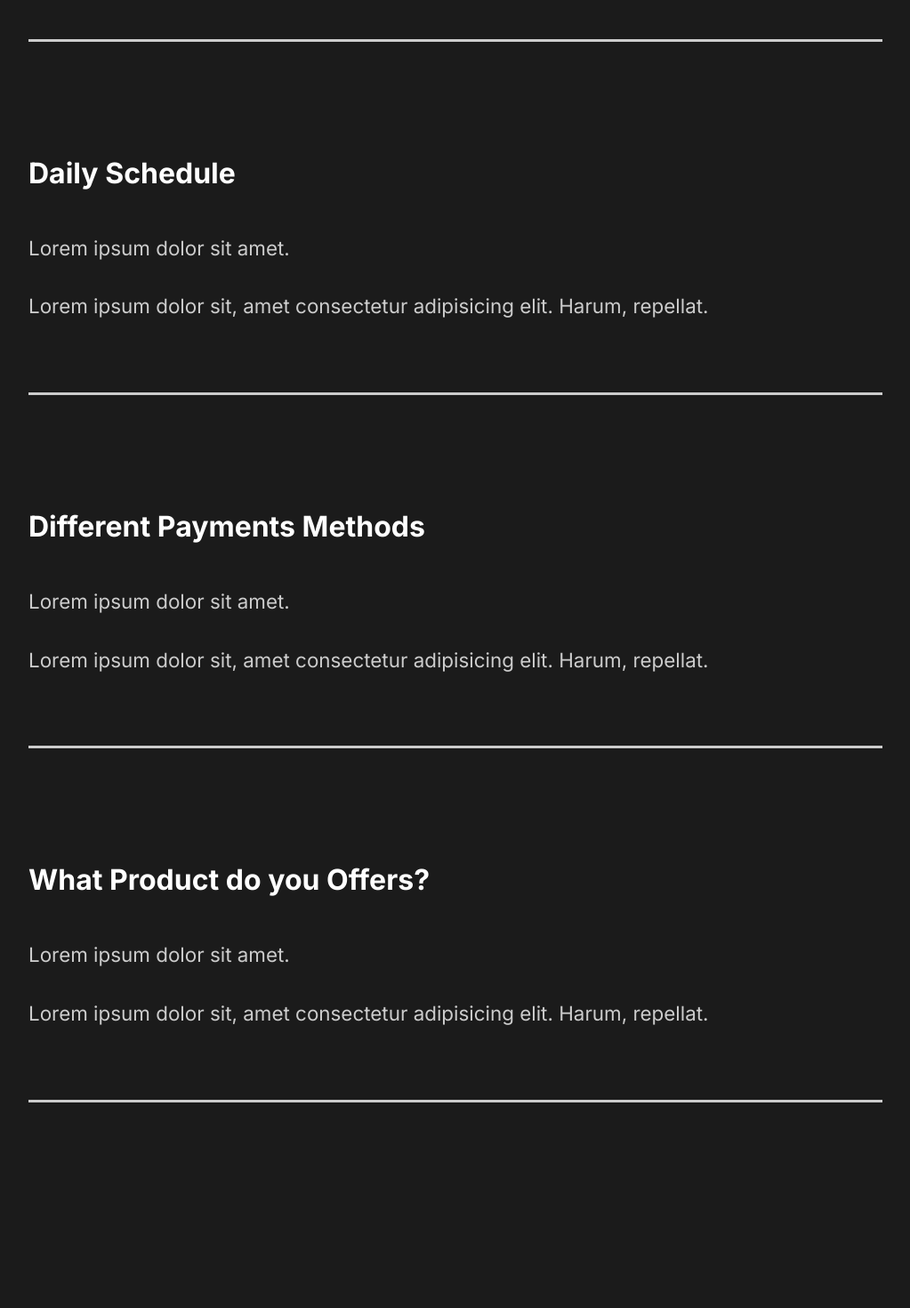
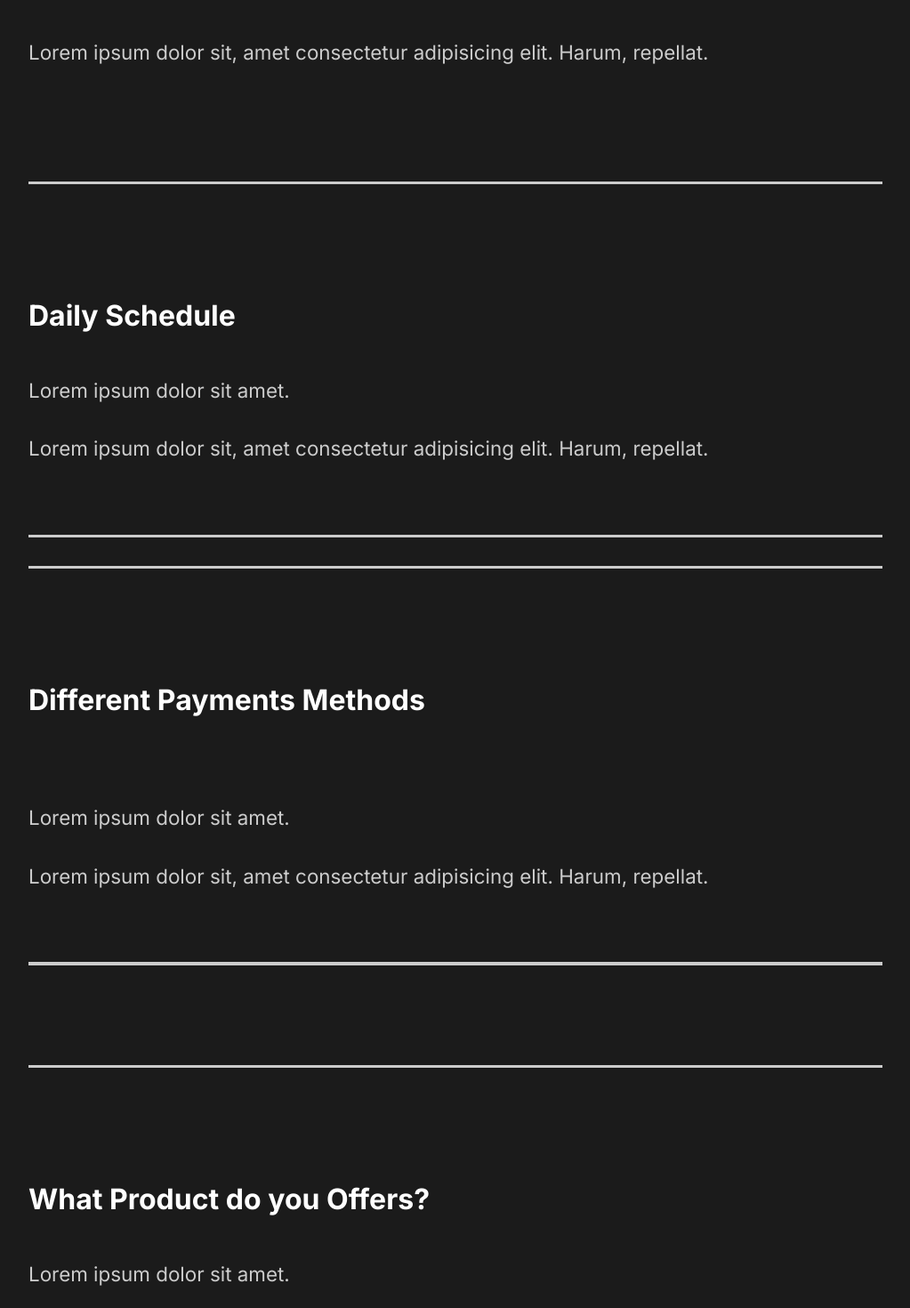
Before and after one commit to julesow/capture-portfollio, a React (Create React App) app: page / in a window 1280 px wide. Shown: the part 2780-4250 px from the top of the page at 89% size, without its empty margins (128-1151 px from the left). Before the commit the page ends 4179 px from the top, so only its background shows below. Built offline with nearby package versions, Linux system fonts and the light colour scheme.

Commit message:
adds animation to faq section

```diff
--- a/src/components/FaqSection.js
+++ b/src/components/FaqSection.js
@@ -1,15 +1,27 @@
 import React from "react";
 import styled from "styled-components";
-import {About} from '../styles';
+import { About } from "../styles";
+import Toggle from "./Toggle";
+import {AnimateSharedLayout} from "framer-motion"
+
 
 const FaqSection = () => {
   return (
-    <FAQ >
+    <FAQ>
       <h2>
         Any Questions <span>FAQ</span>
       </h2>
-      <div className="question">
-        <h4>How Do I Start?</h4>
+      <AnimateSharedLayout>
+      <Toggle title="How Do I Start?">
+        <div className="question">
+          <p>Lorem ipsum dolor sit amet.</p>
+          <p>
+            Lorem ipsum dolor sit, amet consectetur adipisicing elit. Harum,
+            repellat.
+          </p>
+        </div>
+      </Toggle>
+      <Toggle title="Daily Schedule">
         <div className="answer">
           <p>Lorem ipsum dolor sit amet.</p>
           <p>
@@ -18,9 +30,20 @@
           </p>
         </div>
         <div className="faq-line"></div>
-      </div>
-      <div className="question">
-        <h4>Daily Schedule</h4>
+      </Toggle>
+      <Toggle title="Different Payments Methods">
+        <div className="question">
+          <div className="answer">
+            <p>Lorem ipsum dolor sit amet.</p>
+            <p>
+              Lorem ipsum dolor sit, amet consectetur adipisicing elit. Harum,
+              repellat.
+            </p>
+          </div>
+          <div className="faq-line"></div>
+        </div>
+      </Toggle>
+      <Toggle title="What Product do you Offers?">
         <div className="answer">
           <p>Lorem ipsum dolor sit amet.</p>
           <p>
@@ -29,58 +52,37 @@
           </p>
         </div>
         <div className="faq-line"></div>
-      </div>
-      <div className="question">
-        <h4>Different Payments Methods</h4>
-        <div className="answer">
-          <p>Lorem ipsum dolor sit amet.</p>
-          <p>
-            Lorem ipsum dolor sit, amet consectetur adipisicing elit. Harum,
-            repellat.
-          </p>
-        </div>
-        <div className="faq-line"></div>
-      </div>
-      <div className="question">
-        <h4>What Product do you Offers?</h4>
-        <div className="answer">
-          <p>Lorem ipsum dolor sit amet.</p>
-          <p>
-            Lorem ipsum dolor sit, amet consectetur adipisicing elit. Harum,
-            repellat.
-          </p>
-        </div>
-        <div className="faq-line"></div>
-      </div>
+      </Toggle>
+      </AnimateSharedLayout>
     </FAQ>
   );
 };
 
 const FAQ = styled(About)`
   display: block;
-  span{
+  span {
     display: block;
   }
-  h2{
-    padding-bottom:2rem;
-    font-weight:lighter;
+  h2 {
+    padding-bottom: 2rem;
+    font-weight: lighter;
   }
-  .faq-line{
-    background:#cccccc;
-    height:0.2rem;
-    margin:2rem 0rem;
+  .faq-line {
+    background: #cccccc;
+    height: 0.2rem;
+    margin: 2rem 0rem;
     width: 100%;
   }
-  .question{
-    padding:3rem 0rem;
-    cursor:pointer;
+  .question {
+    padding: 3rem 0rem;
+    cursor: pointer;
   }
-  .answer{
-    padding:2rem 0rem;
-    p{
-      padding:1rem 0rem;
+  .answer {
+    padding: 2rem 0rem;
+    p {
+      padding: 1rem 0rem;
     }
   }
-`
+`;
 
 export default FaqSection;
--- /dev/null
+++ b/src/components/Toggle.js
@@ -0,0 +1,15 @@
+import React, { useState } from "react";
+import {motion} from "framer-motion"
+
+const Toggle = ({ children,title }) => {
+  const [toggle, setToggle] = useState(true);
+  return (
+    <motion.div layout className="question" onClick={() => setToggle(!toggle)}>
+    <motion.h4 layout >{title}</motion.h4>
+      {toggle ? children : ""}
+      <div className="faq-line"></div>
+    </motion.div>
+  );
+};
+
+export default Toggle;
```
